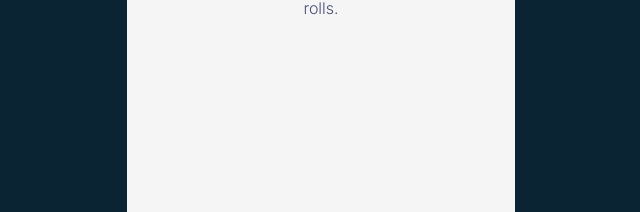
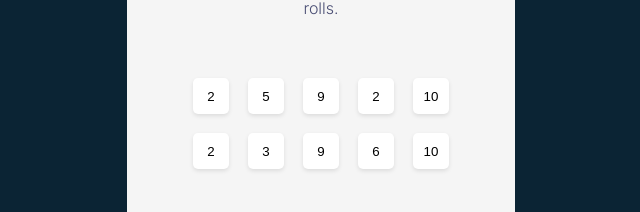
Before and after one commit to SCPassion/react-tenziesgame, a React (Vite) app: page / in a window 1280 px wide. Shown: the part 316-528 px from the top of the page, without its empty margins (319-959 px from the left). Built offline with nearby package versions, Linux system fonts and the light colour scheme.

Commit message:
Added nanoid, onClick effect

```diff
--- a/package.json
+++ b/package.json
@@ -10,6 +10,7 @@
     "preview": "vite preview"
   },
   "dependencies": {
+    "nanoid": "^5.1.5",
     "react": "^19.0.0",
     "react-dom": "^19.0.0"
   },
--- a/src/App.jsx
+++ b/src/App.jsx
@@ -1,11 +1,56 @@
+import React from 'react';
+import { nanoid } from 'nanoid';
+
 export default function () {
+    const [diceState, setDiceState] = React.useState(() => generateRandomNumbers())
+
+    const diceElements = diceState.map(dice => {
+        const style = {
+            backgroundColor: dice.isHeld ? "#59E391" : "#FFFFFF"
+        }
+        return (
+            <button
+                key={dice.id}
+                style={style}
+                className="dice"
+                onClick={() => handleDiceClick(dice.id)}
+            >
+                {dice.number}
+            </button>
+        )
+    }
+    )
+
+    function handleDiceClick(id) {
+        setDiceState(prevState =>
+            prevState.map(dice =>
+                dice.id === id ?
+                    {
+                        ...dice,
+                        isHeld: !dice.isHeld
+                    } : dice
+            ))
+    }
+
+    function generateRandomNumbers() {
+        return new Array(10).fill(0).map(() => (
+            {
+                number: Math.floor(Math.random() * 10) + 1,
+                id: nanoid(),
+                isHeld: false
+            }
+        ))
+    }
+
     return (
         <main>
             <header>
                 <h1>Tenzies</h1>
                 <p>Roll until all dice are the same. Click each die to freeze it at its current value between rolls.</p>
             </header>
-
+            <section className="section-dice">
+                {diceElements}
+            </section>
             <button className="btn-roll">Roll</button>
         </main>
     )
--- a/src/index.css
+++ b/src/index.css
@@ -48,6 +48,14 @@ header>p {
   color: #4A4E74;
 }
 
+
+button {
+  cursor: pointer;
+  border: none;
+  box-shadow: 0 2px 4px rgba(0, 0, 0, 0.1);
+  border-radius: 5px;
+}
+
 .btn-roll {
   background-color: #5035FF;
   color: #FFFFFF;
@@ -57,3 +65,14 @@ header>p {
   padding: 5.76px 30px;
   border-radius: 5px;
 }
+
+.section-dice {
+  display: grid;
+  grid-template-columns: repeat(5, 1fr);
+  gap: 1.2em;
+}
+
+.dice {
+  width: 35.84px;
+  height: 35.84px;
+}
```
Also changed, not shown: 1 other file (tests, documents, lock files or other folders).
